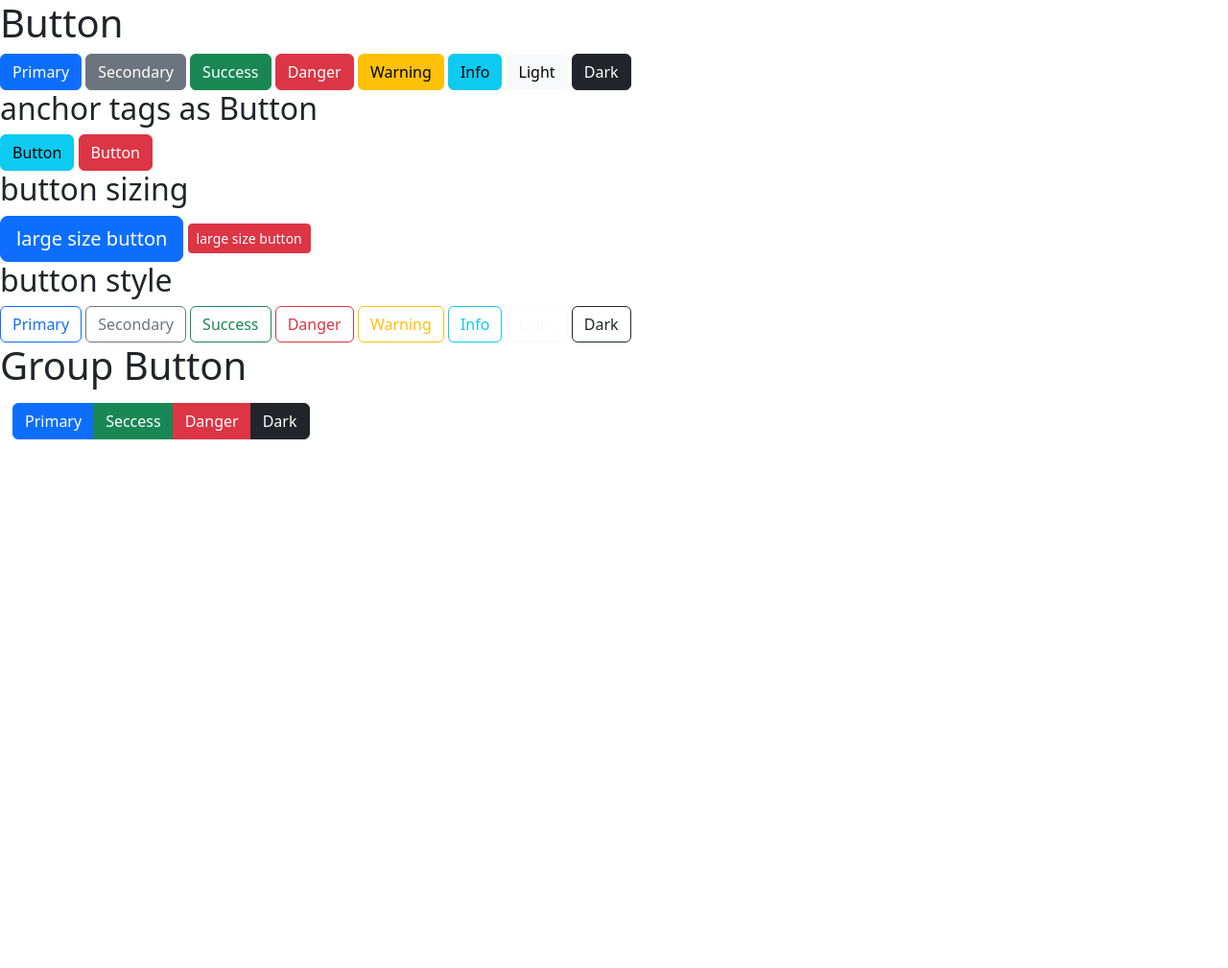
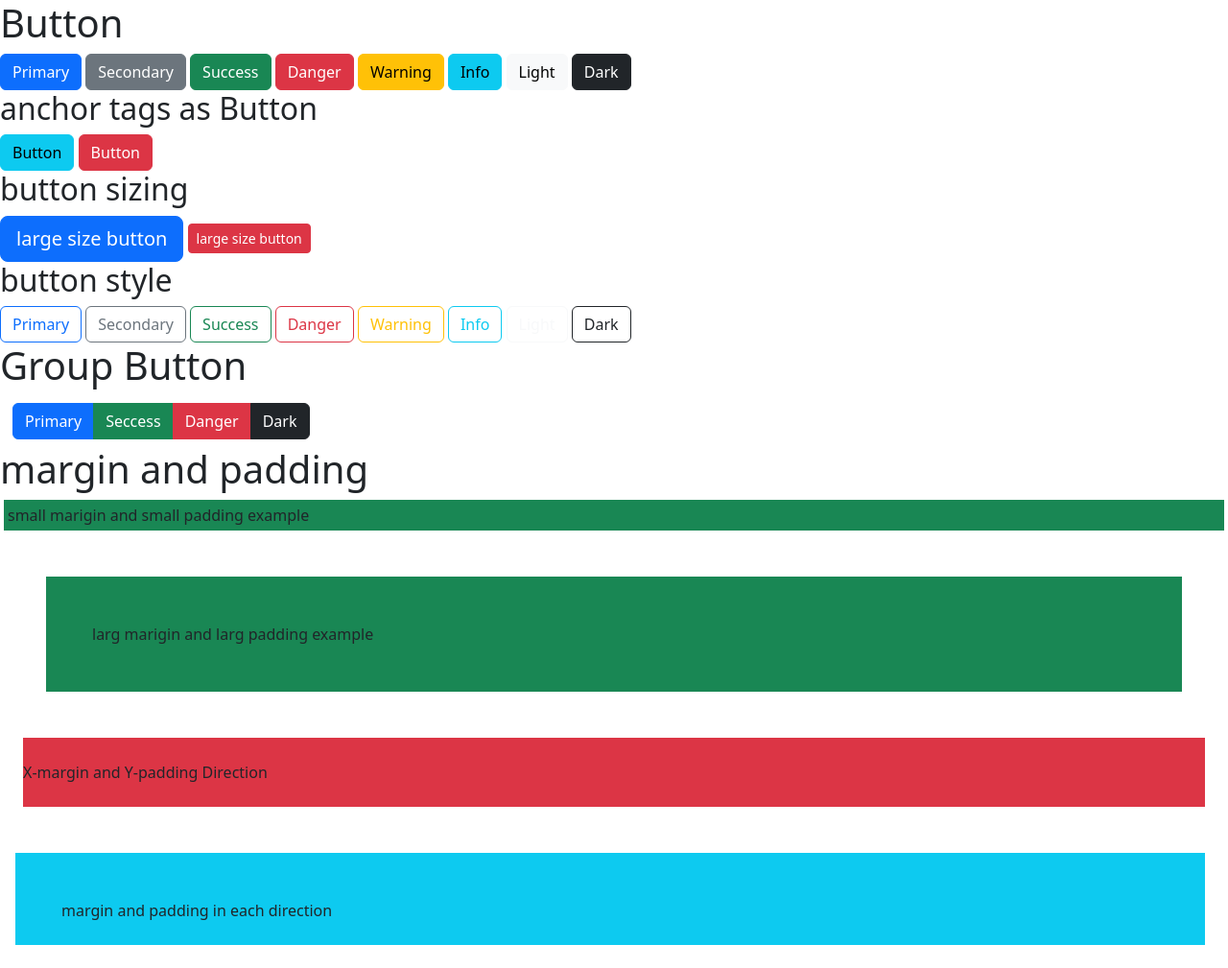
Before and after one commit to asheSoftware/Bootstrap-5, a plain HTML site: page index.html in a window 1280 px wide. Shown: the whole page at 96% size. Before the commit the page ends 800 px from the top, so only its background shows below. Drawn offline with nearby package versions, Linux system fonts and the light colour scheme.

Commit message:
padding and margin

```diff
--- a/index.html
+++ b/index.html
@@ -44,8 +44,13 @@
 <a href="#" class="btn btn-success">Seccess</a>
 <a href="#" class="btn btn-danger">Danger</a>
 <a href="#" class="btn btn-dark">Dark</a>
-
 </div>
+<!--margin and padding -->
+<h1>margin and padding </h1>
+<div class="bg-success m-1 p-1"> small marigin and small padding example</div>
+<div class="bg-success m-5 p-5"> larg marigin and larg padding example</div>
+<div class="bg-danger mx-4 py-4"> X-margin and Y-padding Direction</div>
+<div class="bg-info mt-5 mb-4 ms-3 me-4 pt-5 pb-4 ps-5 pe-4">margin and padding in each direction</div>
 <script src="https://cdn.jsdelivr.net/npm/bootstrap@5.2.0-beta1/dist/js/bootstrap.bundle.min.js"
 integrity="sha384-pprn3073KE6tl6bjs2QrFaJGz5/SUsLqktiwsUTF55Jfv3qYSDhgCecCxMW52nD2"
  crossorigin="anonymous"></script>
```
